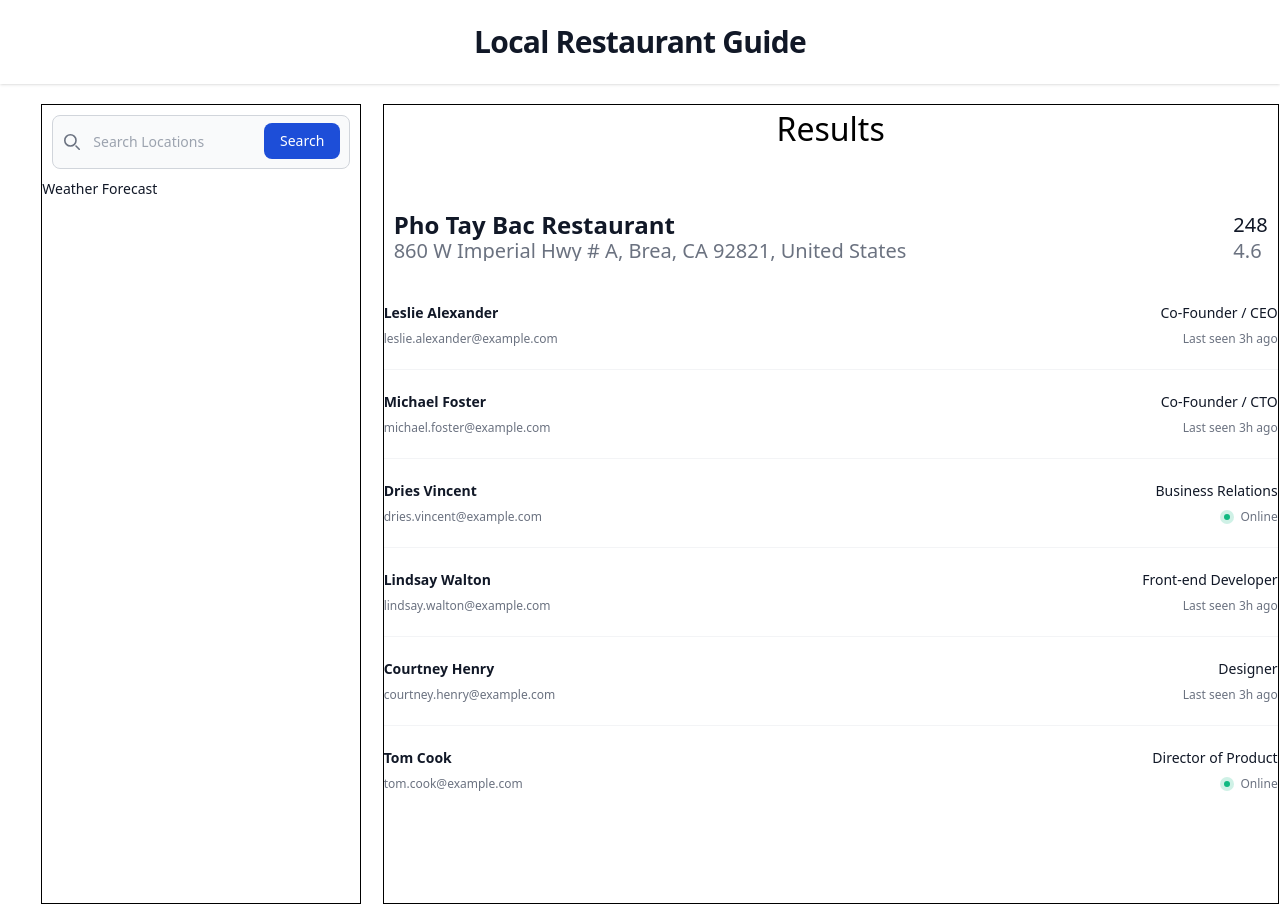
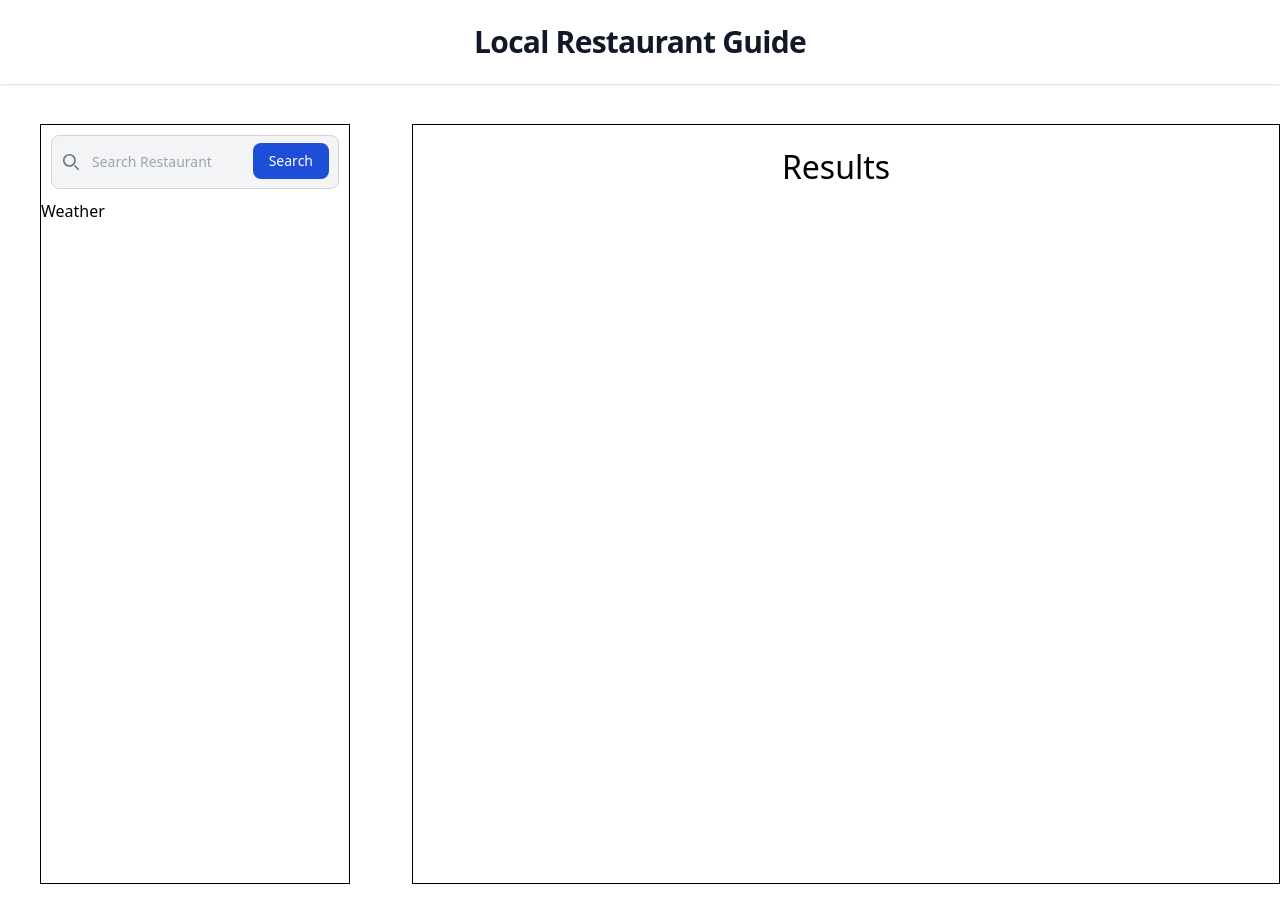
Before and after one commit to EdwardBecerra2/Local-Restaurant-Guide-, a plain HTML site: page src/index.html in a window 1280 px wide. Drawn offline with nearby package versions, Linux system fonts and the light colour scheme; some packages are replaced by stand-ins of ours.

Commit message:
html update
add tailwind css to html

```diff
--- a/src/index.html
+++ b/src/index.html
@@ -4,20 +4,24 @@
 <head>
     <meta charset="UTF-8">
     <meta name="viewport" content="width=device-width, initial-scale=1.0">
+    <link rel="preconnect" href="https://fonts.googleapis.com">
+    <link rel="preconnect" href="https://fonts.gstatic.com" crossorigin>
+    <link href="https://fonts.googleapis.com/css2?family=Kanit:ital@1&display=swap" rel="stylesheet">
+    <link rel="stylesheet" href="./assets/style.css">
     <script src="https://cdn.tailwindcss.com"></script>
-    <link rel="stylesheet" href="./assets/style.css">
+
 </head>
 <body>
         <!-- Header section  -->
-  <header class="bg-white shadow">
-  <div class="mx-auto max-w-7xl px-4 py-6 sm:px-6 lg:px-8">
+  <div class="header1 shadow bg-white">
+  <div class="mx-auto max-w-7xl px-4 py-6 sm:px-6 lg:px-8 ">
     <h1 class="text-3xl text-center font-bold tracking-tight text-gray-900">Local Restaurant Guide</h1>
   </div>
-  </header>
+  </div>
         <!-- search box -->
-  <div class="container">
-      <div id="search-container">
-          <div id="search-bar">
+  <div class="container flex max-w-none max-h-full justify-between p-5">
+      <div id="search-container" class="w-1/4">
+          <div id="search-bar" class="p-3">
               <label for="default-search" class="mb-2 text-sm font-medium text-gray-900 sr-only dark:text-white">Search</label>
               <div class="relative">
                   <div class="absolute inset-y-0 start-0 flex items-center ps-3 pointer-events-none">
@@ -25,143 +29,48 @@
                           <path stroke="currentColor" stroke-linecap="round" stroke-linejoin="round" stroke-width="2" d="m19 19-4-4m0-7A7 7 0 1 1 1 8a7 7 0 0 1 14 0Z"/>
                       </svg>
                   </div>
-                  <input type="search" id="search" class="block w-full p-4 ps-10 text-sm text-gray-900 border border-gray-300 rounded-lg bg-gray-50 focus:ring-blue-500 focus:border-blue-500 dark:bg-gray-700 dark:border-gray-600 dark:placeholder-gray-400 dark:text-white dark:focus:ring-blue-500 dark:focus:border-blue-500" placeholder="Search Locations" required>
+                  <input type="search" id="search" class="block w-full p-4 ps-10 text-sm text-gray-900 border border-gray-300 rounded-lg bg-gray-100 focus:ring-blue-500 focus:border-blue-500 dark:bg-gray-700 dark:border-gray-600 dark:placeholder-gray-400 dark:text-white dark:focus:ring-blue-500 dark:focus:border-blue-500" placeholder="Search Restaurant" required>
                   <button type="submit" class="search-btn text-white absolute end-2.5 bottom-2.5 bg-blue-700 hover:bg-blue-800 focus:ring-4 focus:outline-none focus:ring-blue-300 font-medium rounded-lg text-sm px-4 py-2 dark:bg-blue-600 dark:hover:bg-blue-700 dark:focus:ring-blue-800">Search</button>
               </div>
           </div>
-          <!-- Display search history  -->
-          <div id="search-history">
-              <label for="Weather" class="block mb-2 text-sm font-medium text-gray-900 dark:text-white">Weather Forecast</label>
-              <!-- <select id="countries" class="bg-gray-50 border border-gray-300 text-gray-900 text-sm rounded-lg focus:ring-blue-500 focus:border-blue-500 block w-full p-2.5 dark:bg-gray-700 dark:border-gray-600 dark:placeholder-gray-400 dark:text-white dark:focus:ring-blue-500 dark:focus:border-blue-500"> -->
-                  <!-- <option selected>Choose Previous Restaurant</option>
-                  <option value="">Restaurant 1</option>
-                  <option value="">Restaurant 2</option>
-                  <option value="">Restaurant 3</option>
-                  <option value="">Restaurant 4</option>
-                  <option value="">Restaurant 5</option>
-                  <option value="">Restaurant 6</option>
-                  <option value="">Restaurant 7</option>
-                  <option value="">Restaurant 8</option> -->
-              </select>
+          <div id="weather-container" class="rounded-3xl">
+            <div>Weather</div>
           </div>
       </div>
       <!-- Displayed results -->
-      <div id="results-container">
-          <h2>Results</h2>
-          <div id="results"></div>
-
-          <div class="result-item flex justify-between gap-x-6 py-5">
+      <div id="results-container" class="pt-6 pr-5">
+          <h2 class="text-3xl">Results</h2>
+          <div id="results" class="divide-y divide-grey-2000 p-5 m-0.5">
+<!--
+            <div class="result-item clickable-0 flex justify-between gap-x-6 py-5" id="clickable-11">
               <div class="resultRestaurantAddress-item">
-              <li class="result-item-restaurant-name text-2xl font-semibold leading-6 text-gray-900">Pho Tay Bac Restaurant</li>
-              <li class="result-item-address mt-1 truncate text-xl leading-5 text-gray-500">860 W Imperial Hwy # A, Brea, CA 92821, United States</li>
+                <li class="result-item-restaurant-name text-2xl font-semibold leading-6 text-gray-900">bb.q Chicken Brea</li>
+                <li class="result-item-address mt-1 truncate text-xl leading-5 text-gray-500">421 S Associated Rd, Brea, CA 92821, United States</li>
               </div>
               <div class="resultRatingRatingTotal-item">
-              <li class="result-item-ratings-total text-xl leading-6 text-gray-900">248</li>
-              <li class="result-item-rating mt-1 text-xl leading-5 text-gray-500">4.6</li>
+                <li class="result-item-rating text-xl leading-6 text-gray-900">Rating: 4.8 out of 5</li>
+                <li class="result-item-ratings-total mt-1 text-xl leading-5 text-gray-500">Total reviews: 17</li>
               </div>
             </div>
 
-          <ul role="list" class="divide-y divide-gray-100">
-              <li class="flex justify-between gap-x-6 py-5">
-
-                <div class="flex min-w-0 gap-x-4">
-                  <div class="min-w-0 flex-auto">
-                    <p class="text-sm font-semibold leading-6 text-gray-900">Leslie Alexander</p>
-                    <p class="mt-1 truncate text-xs leading-5 text-gray-500">leslie.alexander@example.com</p>
+            <div class="result-item clickable-1 flex justify-between gap-x-6 py-5" id="clickable-12">
+              <div class="resultRestaurantAddress-item">
+                <li class="result-item-restaurant-name text-2xl font-semibold leading-6 text-gray-900">bb.q Chicken Brea</li>
+                <li class="result-item-address mt-1 truncate text-xl leading-5 text-gray-500">421 S Associated Rd, Brea, CA 92821, United States</li>
+              </div>
+              <div class="resultRatingRatingTotal-item">
+                <li class="result-item-rating text-xl leading-6 text-gray-900">Rating: 4.8 out of 5</li>
+                <li class="result-item-ratings-total mt-1 text-xl leading-5 text-gray-500">Total reviews: 17</li>
               </div>
             </div>
-                <div class="hidden shrink-0 sm:flex sm:flex-col sm:items-end">
-                  <p class="text-sm leading-6 text-gray-900">Co-Founder / CEO</p>
-                  <p class="mt-1 text-xs leading-5 text-gray-500">Last seen <time datetime="2023-01-23T13:23Z">3h ago</time></p>
+             -->
           </div>
-
-              </li>
-              <li class="flex justify-between gap-x-6 py-5">
-                <div class="flex min-w-0 gap-x-4">
-                  <div class="min-w-0 flex-auto">
-                    <p class="text-sm font-semibold leading-6 text-gray-900">Michael Foster</p>
-                    <p class="mt-1 truncate text-xs leading-5 text-gray-500">michael.foster@example.com</p>
-                  </div>
-                </div>
-                <div class="hidden shrink-0 sm:flex sm:flex-col sm:items-end">
-                  <p class="text-sm leading-6 text-gray-900">Co-Founder / CTO</p>
-                  <p class="mt-1 text-xs leading-5 text-gray-500">Last seen <time datetime="2023-01-23T13:23Z">3h ago</time></p>
-                </div>
-              </li>
-              <li class="flex justify-between gap-x-6 py-5">
-                <div class="flex min-w-0 gap-x-4">
-                  <div class="min-w-0 flex-auto">
-                    <p class="text-sm font-semibold leading-6 text-gray-900">Dries Vincent</p>
-                    <p class="mt-1 truncate text-xs leading-5 text-gray-500">dries.vincent@example.com</p>
-                  </div>
-                </div>
-                <div class="hidden shrink-0 sm:flex sm:flex-col sm:items-end">
-                  <p class="text-sm leading-6 text-gray-900">Business Relations</p>
-                  <div class="mt-1 flex items-center gap-x-1.5">
-                    <div class="flex-none rounded-full bg-emerald-500/20 p-1">
-                      <div class="h-1.5 w-1.5 rounded-full bg-emerald-500"></div>
-                    </div>
-                    <p class="text-xs leading-5 text-gray-500">Online</p>
-                  </div>
-                </div>
-              </li>
-              <li class="flex justify-between gap-x-6 py-5">
-                <div class="flex min-w-0 gap-x-4">
-                  <div class="min-w-0 flex-auto">
-                    <p class="text-sm font-semibold leading-6 text-gray-900">Lindsay Walton</p>
-                    <p class="mt-1 truncate text-xs leading-5 text-gray-500">lindsay.walton@example.com</p>
-                  </div>
-                </div>
-                <div class="hidden shrink-0 sm:flex sm:flex-col sm:items-end">
-                  <p class="text-sm leading-6 text-gray-900">Front-end Developer</p>
-                  <p class="mt-1 text-xs leading-5 text-gray-500">Last seen <time datetime="2023-01-23T13:23Z">3h ago</time></p>
-                </div>
-              </li>
-              <li class="flex justify-between gap-x-6 py-5">
-                <div class="flex min-w-0 gap-x-4">
-                  <div class="min-w-0 flex-auto">
-                    <p class="text-sm font-semibold leading-6 text-gray-900">Courtney Henry</p>
-                    <p class="mt-1 truncate text-xs leading-5 text-gray-500">courtney.henry@example.com</p>
-                  </div>
-                </div>
-                <div class="hidden shrink-0 sm:flex sm:flex-col sm:items-end">
-                  <p class="text-sm leading-6 text-gray-900">Designer</p>
-                  <p class="mt-1 text-xs leading-5 text-gray-500">Last seen <time datetime="2023-01-23T13:23Z">3h ago</time></p>
-                </div>
-              </li>
-              <li class="flex justify-between gap-x-6 py-5">
-                <div class="flex min-w-0 gap-x-4">
-                  <div class="min-w-0 flex-auto">
-                    <p class="text-sm font-semibold leading-6 text-gray-900">Tom Cook</p>
-                    <p class="mt-1 truncate text-xs leading-5 text-gray-500">tom.cook@example.com</p>
-                  </div>
-                </div>
-                <div class="hidden shrink-0 sm:flex sm:flex-col sm:items-end">
-                  <p class="text-sm leading-6 text-gray-900">Director of Product</p>
-                  <div class="mt-1 flex items-center gap-x-1.5">
-                    <div class="flex-none rounded-full bg-emerald-500/20 p-1">
-                      <div class="h-1.5 w-1.5 rounded-full bg-emerald-500"></div>
-                    </div>
-                    <p class="text-xs leading-5 text-gray-500">Online</p>
-                  </div>
-                </div>
-              </li>
-            </ul>
       </div>
   </div>
 
 
 
-    <!-- You just need this empty div for google to be happy -->
-  <div id="map">
-  </div>
-
-  <!-- <div class="container">
-      <div id="results">
-
-      </div>
-  </div> -->
-
+  <div id="map"></div>
   <script src="assets/script.js" type="text/javascript"></script>
   <script async src="https://maps.googleapis.com/maps/api/js?key=AIzaSyDMEOHZ5tBKZPJNeiHVKtqL4ao8iQSfdZw&libraries=places&callback=searchRestaurants">
   </script>
```
Lines whose indentation alone changed are shown as unchanged.
